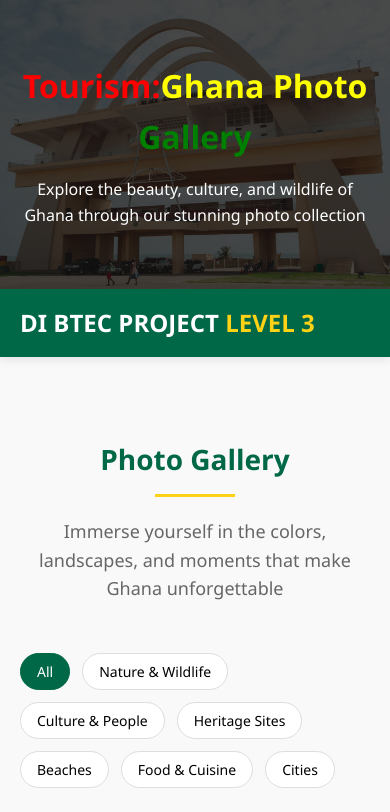
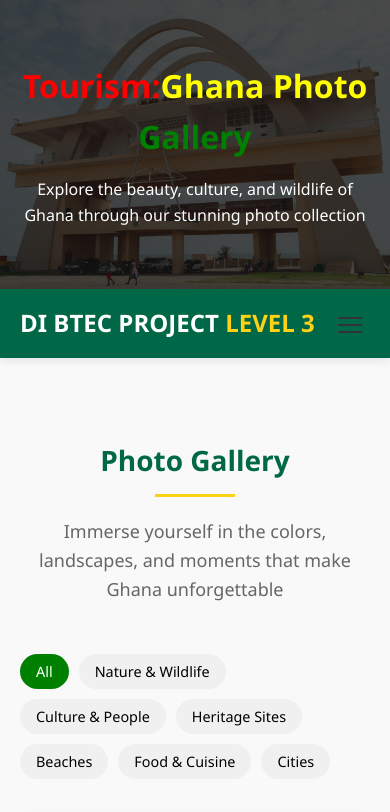
Before and after one commit to Lilfeisty222/John-Awuku-Sedem-Pearson-Alpha, a plain HTML site: page John Awuku Sedem -Tourism Website/Gallery.html in a window 390 px wide. Shown: the top 812 px of the page. Drawn offline with Linux system fonts and the light colour scheme.

Commit message:
Update Gallery.css

```diff
--- a/John Awuku Sedem -Tourism Website/Gallery.css
+++ b/John Awuku Sedem -Tourism Website/Gallery.css
@@ -136,14 +136,51 @@ header p {
     color: var(--secondary);
 }
 
-.mobile-menu-btn {
+/* .mobile-menu-btn {
     display: none;
     background: none;
     border: none;
     color: white;
     font-size: 24px;
     cursor: pointer;
+} */
+
+.mobile-menu-btn {
+    display: none;
+    background: none;
+    border: none;
+    cursor: pointer;
+    padding: 0.5rem;
 }
+
+.hamburger-icon {
+    display: block;
+    position: relative;
+    width: 24px;
+    height: 18px;
+}
+
+.bar {
+    display: block;
+    width: 100%;
+    height: 2px;
+    background-color: #333;
+    margin: 5px 0;
+    transition: transform 0.3s, opacity 0.3s;
+}
+
+.mobile-menu-btn.active .bar:nth-child(1) {
+    transform: translateY(7px) rotate(45deg);
+}
+
+.mobile-menu-btn.active .bar:nth-child(2) {
+    opacity: 0;
+}
+
+.mobile-menu-btn.active .bar:nth-child(3) {
+    transform: translateY(-7px) rotate(-45deg);
+}
+
 
 .gallery-section {
     padding: 80px 0;
@@ -181,28 +218,31 @@ header p {
 
 .gallery-filters {
     display: flex;
+    flex-wrap: wrap;
     justify-content: center;
-    flex-wrap: wrap;
-    gap: 12px;
-    margin-bottom: 40px;
+    gap: 10px;
+    margin-bottom: 2rem;
 }
 
 .gallery-filter {
     padding: 8px 16px;
-    background-color: white;
-    border: 1px solid #ddd;
+    background-color: #f0f0f0;
+    border: none;
     border-radius: 30px;
     cursor: pointer;
-    transition: all 0.3s ease;
-    font-size: 14px;
+    font-size: 0.9rem;
+    transition: all 0.3s;
 }
 
-.gallery-filter.active,
 .gallery-filter:hover {
-    background-color: var(--primary);
+    background-color: #e0e0e0;
+}
+
+.gallery-filter.active {
+    background-color: green;
     color: white;
-    border-color: var(--primary);
 }
+
 
 .gallery-container {
     display: grid;
@@ -346,21 +386,18 @@ header p {
 }
 
 .lightbox-nav button {
-    background: rgba(255, 255, 255, 0.2);
+    background: none;
+    border: none;
     color: white;
-    border: none;
-    width: 50px;
-    height: 50px;
-    border-radius: 50%;
-    font-size: 24px;
+    font-size: 2rem;
     cursor: pointer;
-    transition: background 0.3s;
+    padding: 10px;
+    transition: opacity 0.3s;
 }
 
 .lightbox-nav button:hover {
-    background: rgba(255, 255, 255, 0.4);
+    opacity: 0.7;
 }
-
 footer {
     background-color: var(--dark);
     color: white;
@@ -376,6 +413,11 @@ footer {
     color: rgba(255, 255, 255, 0.7);
     font-size: 14px;
 }
+
+@media (max-width: 768px)
+    .mobile-menu-btn {
+        display: block;
+    }
 
 @media (max-width: 1024px) {
     .gallery-container {
```
